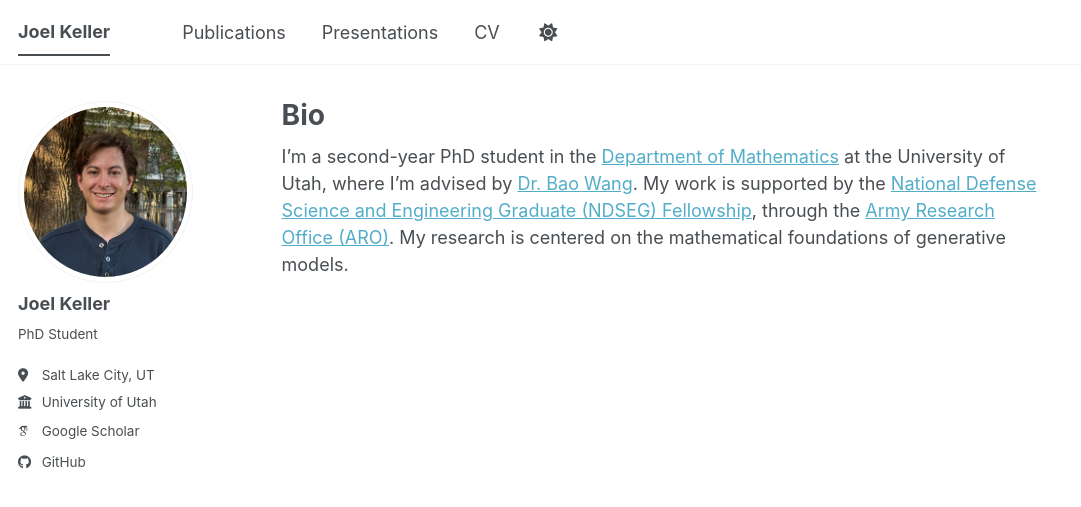
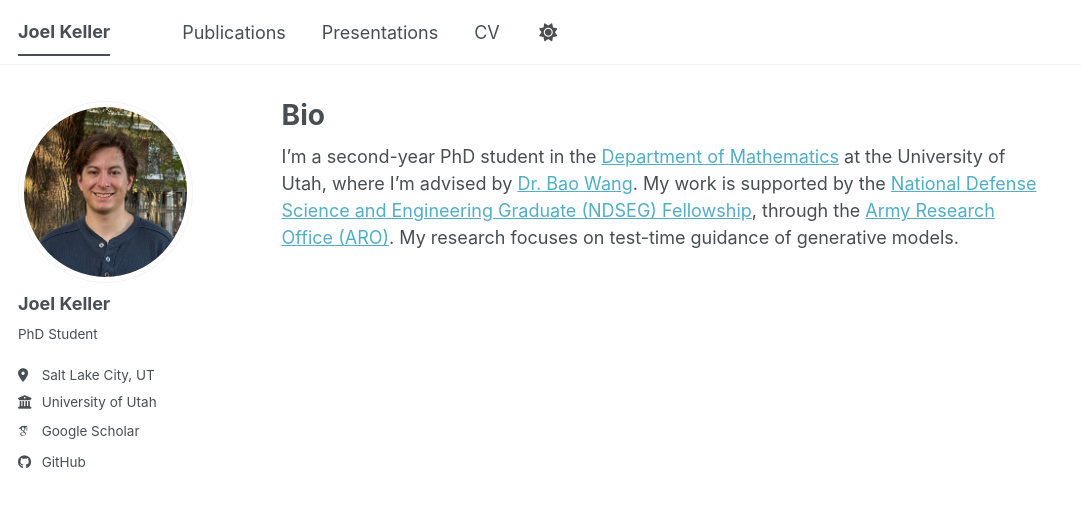
Before and after one commit to joel-keller/joel-keller.github.io, a Jekyll site: the page built from _pages/about.md, in a window 1280 px wide. Shown: the top 507 px of the page, without its empty margins (0-1081 px from the left). Built offline with Jekyll 4.4.1, drawn with Linux system fonts in a browser that asks for light colours; some web fonts are replaced; a script bundle is joined from its source files by our own code; library files that are not in the unit come from our copies.

Commit message:
fix research and author ordering

```diff
--- a/_pages/about.md
+++ b/_pages/about.md
@@ -7,4 +7,4 @@ redirect_from:
   - /about.html
 ---
 
-I'm a second-year PhD student in the [Department of Mathematics](https://www.math.utah.edu/) at the University of Utah, where I'm advised by [Dr. Bao Wang](https://www.math.utah.edu/~bwang/). My work is supported by the [National Defense Science and Engineering Graduate (NDSEG) Fellowship](https://ndseg.org), through the [Army Research Office (ARO)](https://www.arl.army.mil/who-we-are/aro/). My research is centered on the mathematical foundations of generative models.
+I'm a second-year PhD student in the [Department of Mathematics](https://www.math.utah.edu/) at the University of Utah, where I'm advised by [Dr. Bao Wang](https://www.math.utah.edu/~bwang/). My work is supported by the [National Defense Science and Engineering Graduate (NDSEG) Fellowship](https://ndseg.org), through the [Army Research Office (ARO)](https://www.arl.army.mil/who-we-are/aro/). My research focuses on test-time guidance of generative models.
--- a/_pages/publications.html
+++ b/_pages/publications.html
@@ -13,7 +13,7 @@ author_profile: true
       <a href="https://openreview.net/forum?id=5jGcYMUZx1">
         Test-Time Guidance for Flow-Based Generative Models via Parallel Tempering on Source Distributions
       </a>, ICML 2026.
-      <br><em><strong>Joel A. Keller</strong>*, Shih-Hsin Wang*, Taos Transue, Drake Brown, Thomas Stohmer, Bao Wang.</em>
+      <br><em> Shih-Hsin Wang*, <strong>Joel A. Keller</strong>*, Taos Transue, Drake Brown, Thomas Stohmer, Bao Wang.</em>
     </li>
     <li>
       <a href="https://pubmed.ncbi.nlm.nih.gov/39251289/">
```
